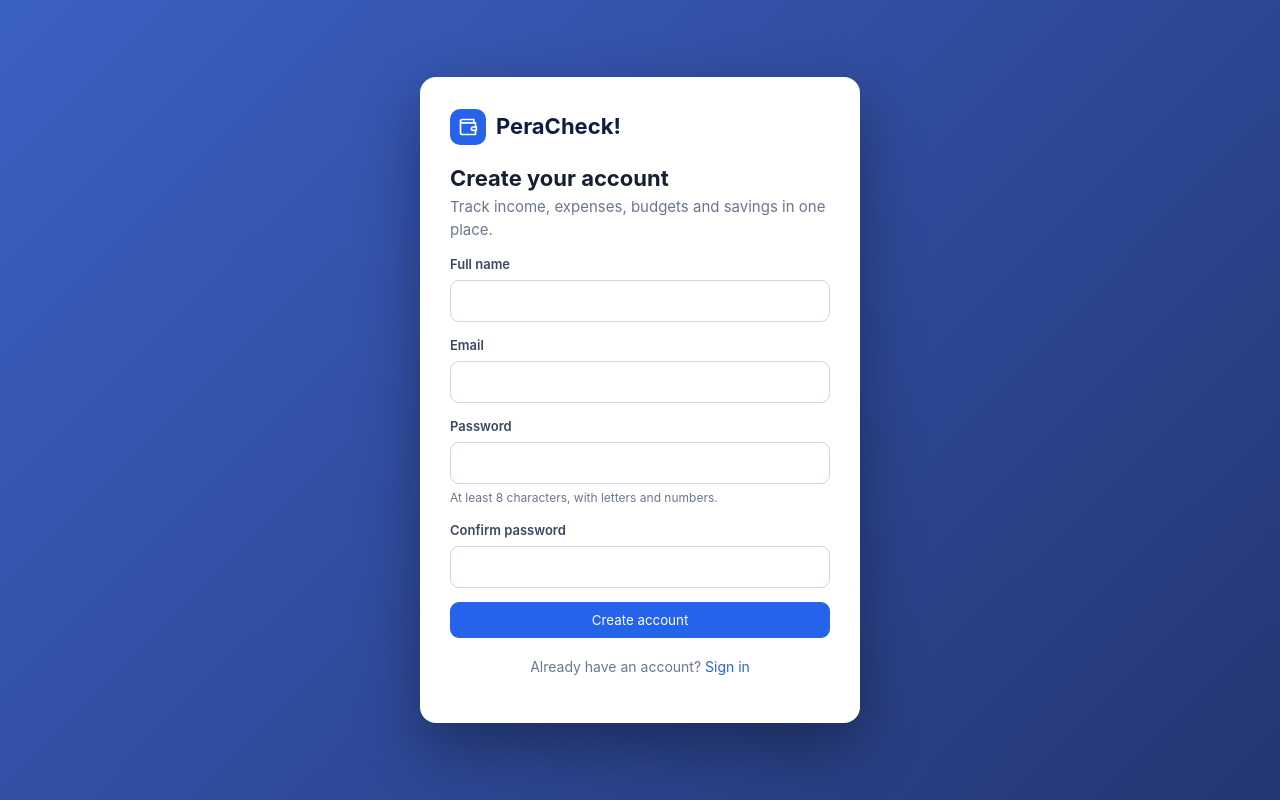
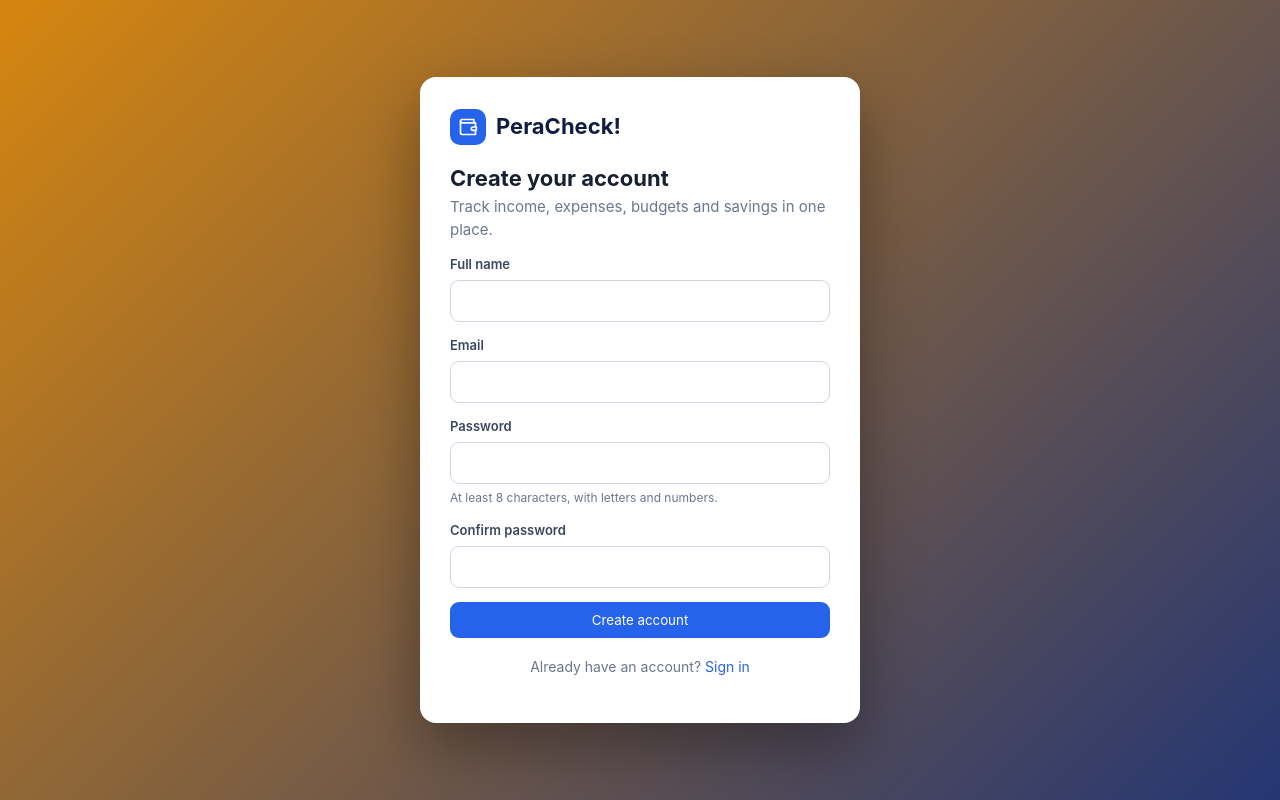
Before and after one commit to niquocadiz-stack/Pera-Check-Testing, a PHP site: page /auth/register.php in a window 1280 px wide. Run offline with PHP 8.4, Linux system fonts and the light colour scheme.

Commit message:
update website

```diff
--- a/assets/css/style.css
+++ b/assets/css/style.css
@@ -2,7 +2,7 @@
    FinTrack - stylesheet (custom CSS, responsive)
    ========================================================== */
 :root {
-    --navy-900: #3b60c4;
+    --navy-900: #d6860f;
     --navy-800: #101d42;
     --navy-700: #1a2a5c;
     --navy-600: #243673;
```
